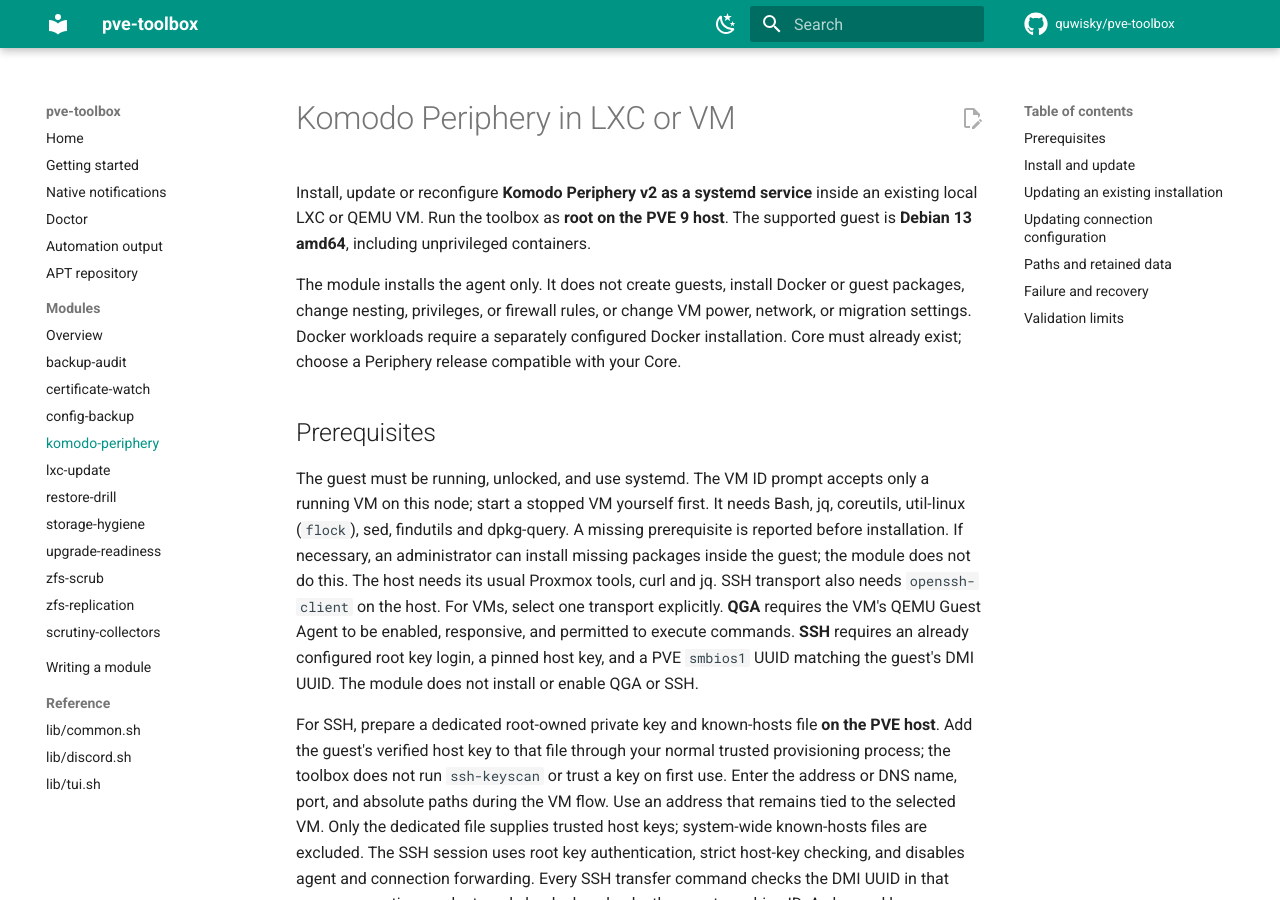
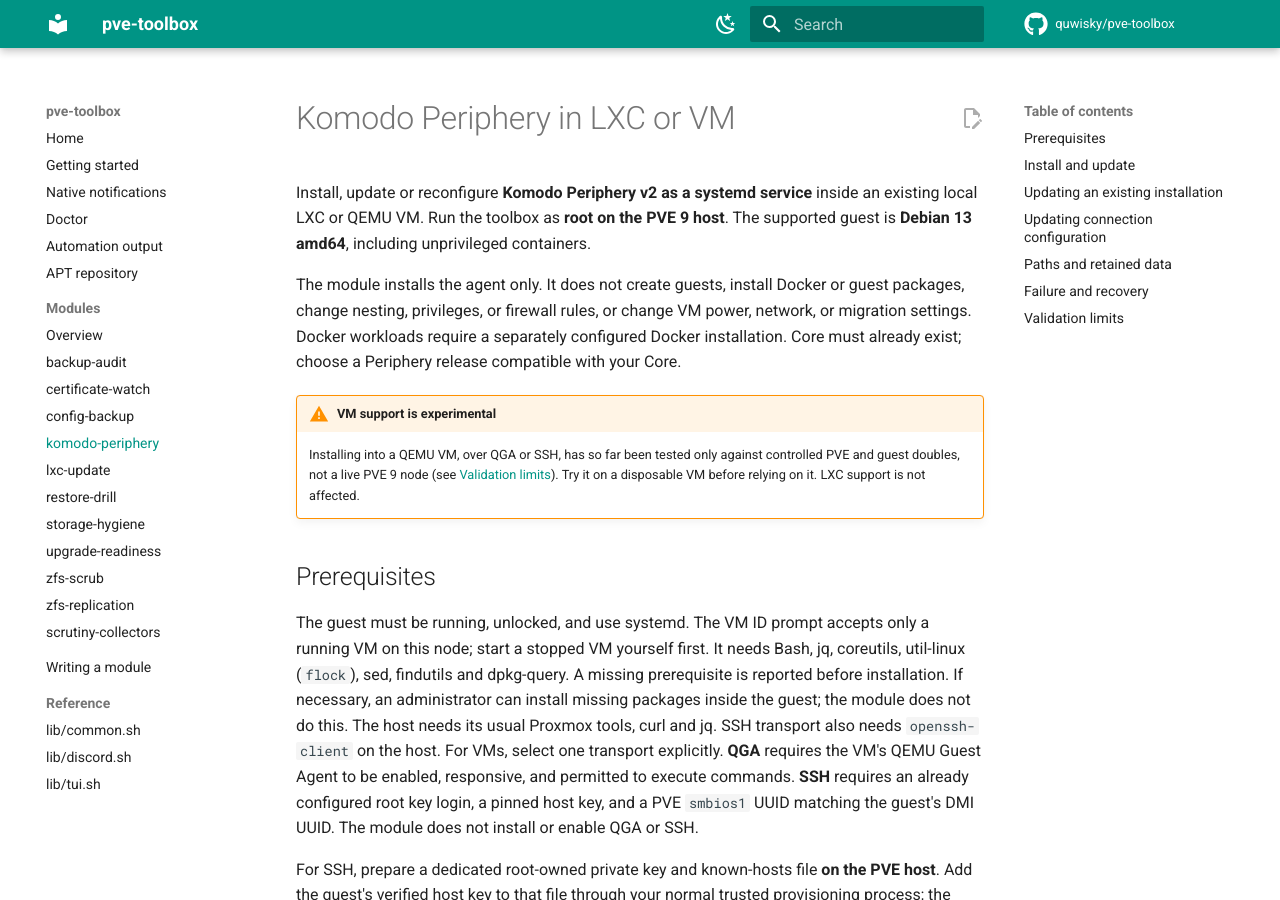
Before and after one commit to quwisky/pve-toolbox, an MkDocs documentation site: the page built from docs/modules/komodo-periphery.md, in a window 1280 px wide and 900 px high. Built offline with MkDocs 1.6.1 and Material for MkDocs 9.7.7, drawn with Linux system fonts in a browser that asks for light colours; comment, search, counter and statistics services are not loaded.

Commit message:
docs(komodo-periphery): mark VM support experimental (#122)
The QGA and SSH VM paths have only run against controlled PVE and guest
doubles, not a live PVE 9 node.

```diff
--- a/docs/modules/komodo-periphery.md
+++ b/docs/modules/komodo-periphery.md
@@ -9,6 +9,12 @@ Docker or guest packages, change nesting, privileges, or firewall rules, or
 change VM power, network, or migration settings. Docker workloads require a
 separately configured Docker installation.
 Core must already exist; choose a Periphery release compatible with your Core.
+
+!!! warning "VM support is experimental"
+    Installing into a QEMU VM, over QGA or SSH, has so far been tested only
+    against controlled PVE and guest doubles, not a live PVE 9 node (see
+    [Validation limits](#validation-limits)). Try it on a disposable VM before
+    relying on it. LXC support is not affected.
 
 ## Prerequisites
 
```
Also changed, not shown: README.md (+1 -1 lines).
